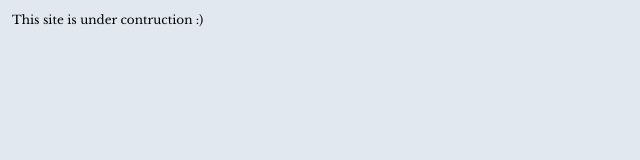
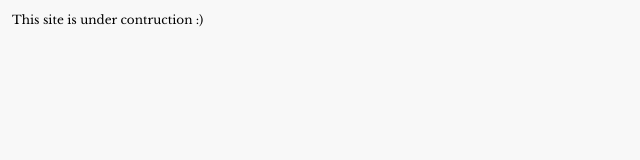
Before and after one commit to builtbyloic/work, a plain HTML site: page index.html in a window 1280 px wide. Shown: the whole page, without its empty margins (0-640 px from the left). Drawn offline with nearby package versions, Linux system fonts and the light colour scheme.

Commit message:
Update style.css

```diff
--- a/style.css
+++ b/style.css
@@ -6,7 +6,7 @@
 
 html,
 body {
-	background-color: #e2e8f0;
+	background-color: #f8f8f8;
 	font-family: 'Libre Baskerville', 'Times New Roman', Serif;
 	font-size: 12px;
 	font-weight: 400;
```
